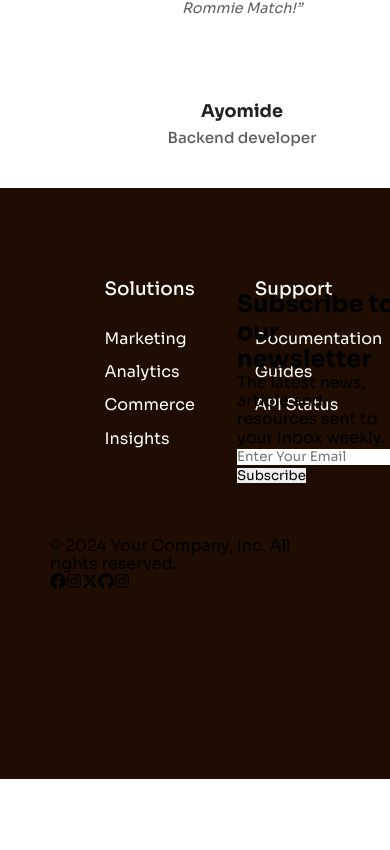
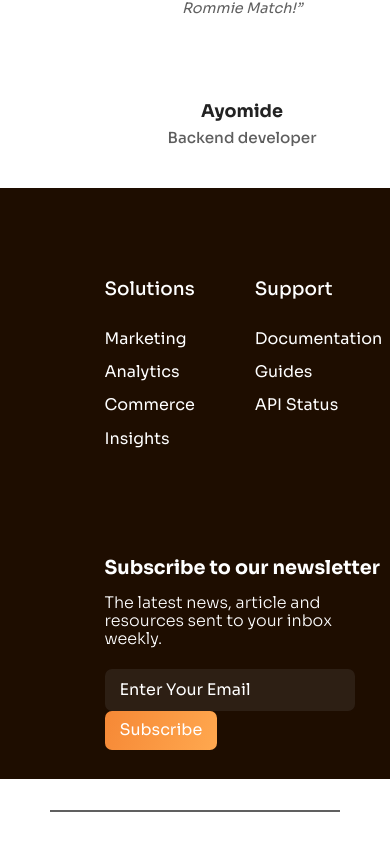
Before and after one commit to SimpleX-T/Roomie-Match-App, a React (Vite) app: page / in a window 390 px wide. Shown: the part 6525-7375 px from the top of the page. Before the commit the page ends 7304 px from the top, so only its background shows below. Built offline with nearby package versions, Linux system fonts and the light colour scheme.

Commit message:
completed landing page, waiting for responsiveness

```diff
--- a/src/App.css
+++ b/src/App.css
@@ -740,14 +740,16 @@ main {
 	.container {
 		width: 90%;
 		display: flex;
+		flex-wrap: wrap;
 		margin-top: 30px;
 		margin-inline: auto;
 		padding: 20px;
 		align-items: center;
+		justify-content: space-between;
 		gap: 20px;
 
 		.cards {
-			width: 60%;
+			width: 50%;
 			padding: 20px;
 			display: flex;
 			align-items: start;
@@ -777,6 +779,90 @@ main {
 				}
 			}
 		}
+
+		form {
+			width: 500px;
+			padding: 20px;
+
+			.text {
+				margin-bottom: 20px;
+				color: #fff;
+
+				h2 {
+					font-size: 1.2rem;
+					margin-bottom: 15px;
+				}
+
+				p {
+					font-size: 1rem;
+					font-weight: 300;
+				}
+			}
+
+			input {
+				width: 250px;
+				margin-right: 30px;
+				padding: 12px 15px;
+				background: rgba(45, 31, 20, 1);
+				backdrop-filter: blur(3px);
+				border-radius: 7px;
+				color: #fff;
+				font-size: 1rem;
+			}
+
+			input::placeholder {
+				color: #fff;
+				font-size: 1rem;
+			}
+
+			button {
+				padding: 10px 15px;
+
+				border-radius: 7px;
+				color: #fff;
+				font-size: 1rem;
+				background: linear-gradient(
+					112.48deg,
+					#f58634 -6.3%,
+					#ffa84f 100%
+				);
+				cursor: pointer;
+				transition: background 0.3s ease;
+			}
+
+			button:hover {
+				background: linear-gradient(
+					112.48deg,
+					#ffb883 -6.3%,
+					#ffb76d 100%
+				);
+			}
+
+			button:active {
+				background: none;
+			}
+		}
+	}
+
+	footer {
+		margin-top: 20px;
+		padding: 20px;
+		border-top: 2px solid rgba(96, 96, 96, 1);
+		display: flex;
+		align-items: center;
+
+		p {
+			margin-right: auto;
+			font-size: 0.9rem;
+			color: #fff;
+			font-weight: 300;
+		}
+
+		.socials {
+			width: 300px;
+			display: flex;
+			gap: 10px;
+		}
 	}
 }
 
--- a/src/App.jsx
+++ b/src/App.jsx
@@ -1,4 +1,5 @@
 /* eslint-disable react/prop-types */
+import { IconContext } from "react-icons";
 import { FaXTwitter, FaYoutube } from "react-icons/fa6";
 // import { useEffect, useState } from "react";
 
@@ -649,11 +650,22 @@ export default function App() {
 							All rights reserved.
 						</p>
 						<div className='socials'>
-							<FaFacebook />
-							<FaInstagram />
-							<FaXTwitter />
-							<FaGithub />
-							<FaInstagram />
+							<IconContext.Provider
+								value={{
+									style: {
+										color: "#fff",
+										width: "1.5rem",
+										height: "1.5rem",
+										cursor: "pointer",
+									},
+								}}>
+								<FaFacebook />
+								<FaInstagram />
+								<FaXTwitter />
+								<FaGithub />
+								<FaInstagram />
+								<FaYoutube />
+							</IconContext.Provider>
 						</div>
 					</footer>
 				</div>
```
